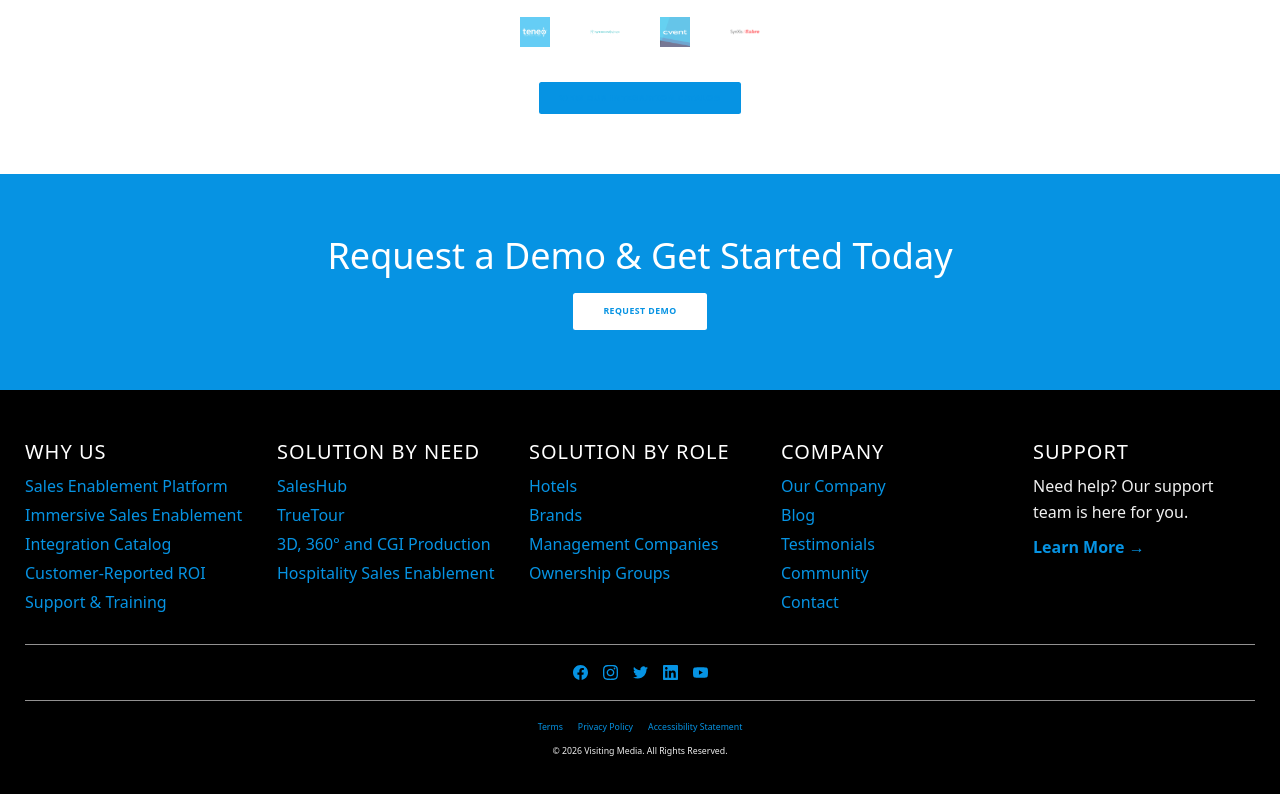
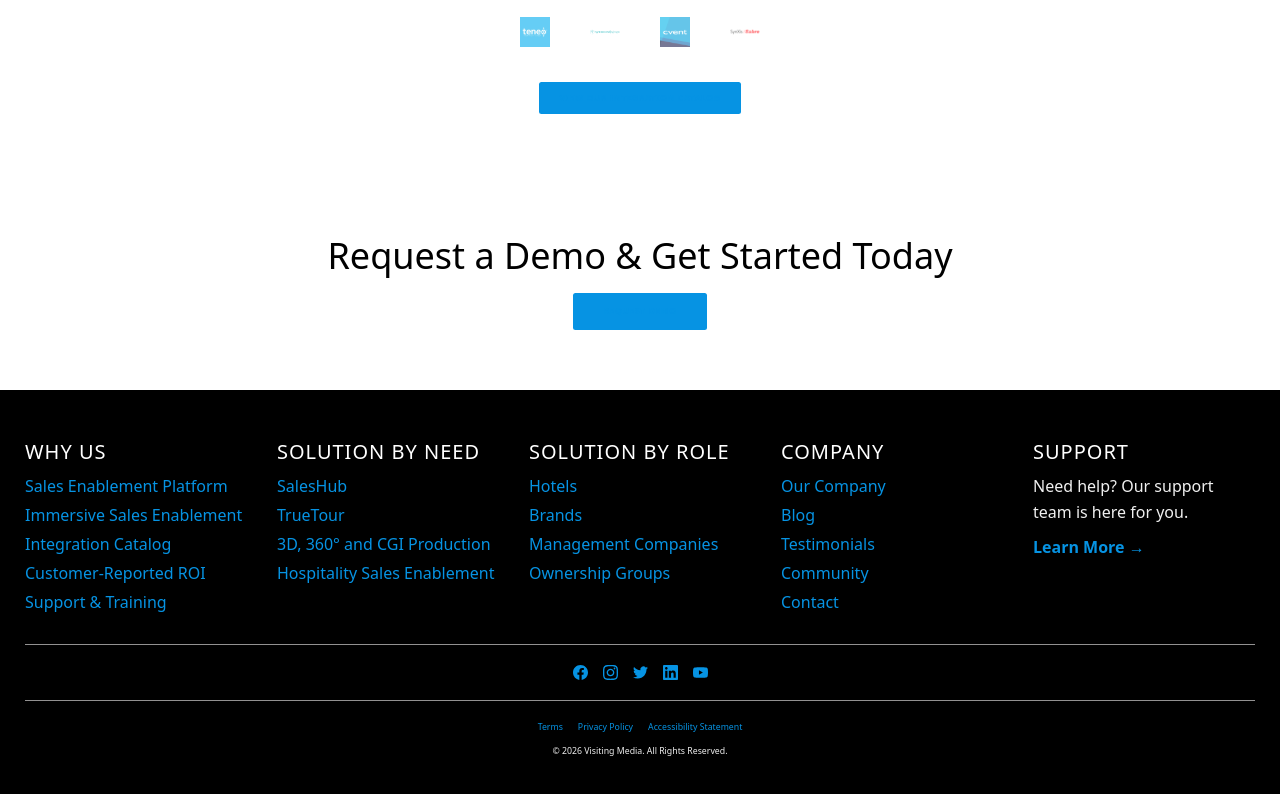
Before and after one commit to kaykas/visitingmedia-nextjs, a Next.js app: page / in a window 1280 px wide. Shown: the part 4338-5132 px from the top of the page. Built offline with nearby package versions, Linux system fonts and the light colour scheme.

Commit message:
Fix CTA section: change from azure background to white background with black heading and azure button. Fix Footer integration link URL typo.

```diff
--- a/app/page.tsx
+++ b/app/page.tsx
@@ -419,14 +419,14 @@
         </section>
 
         {/* CTA Section */}
-        <section className="bg-[var(--color-azure)] text-white py-16 lg:py-24">
+        <section className="bg-white py-16 lg:py-24">
           <div className="max-w-[1260px] mx-auto px-6 text-center">
-            <h2 className="text-3xl lg:text-4xl font-bold mb-8">
+            <h2 className="text-3xl lg:text-4xl font-bold mb-8 text-[var(--color-black)]">
               Request a Demo & Get Started Today
             </h2>
             <Link
               href="/request-demo"
-              className="inline-block bg-white text-[var(--color-azure)] px-12 py-5 rounded hover:bg-[var(--color-gray-light)] transition-colors font-semibold uppercase text-sm tracking-wider"
+              className="inline-block bg-[var(--color-azure)] text-white px-12 py-5 rounded hover:bg-[var(--color-azure-light)] transition-colors font-semibold uppercase text-sm tracking-wider"
             >
               Request Demo
             </Link>
--- a/components/Footer.tsx
+++ b/components/Footer.tsx
@@ -20,7 +20,7 @@
                 </Link>
               </li>
               <li>
-                <Link href="/integrations" className="text-[var(--color-gray-light)] hover:text-white transition-colors font-[var(--font-secondary)]">
+                <Link href="/integration" className="text-[var(--color-gray-light)] hover:text-white transition-colors font-[var(--font-secondary)]">
                   Integration Catalog
                 </Link>
               </li>
```
